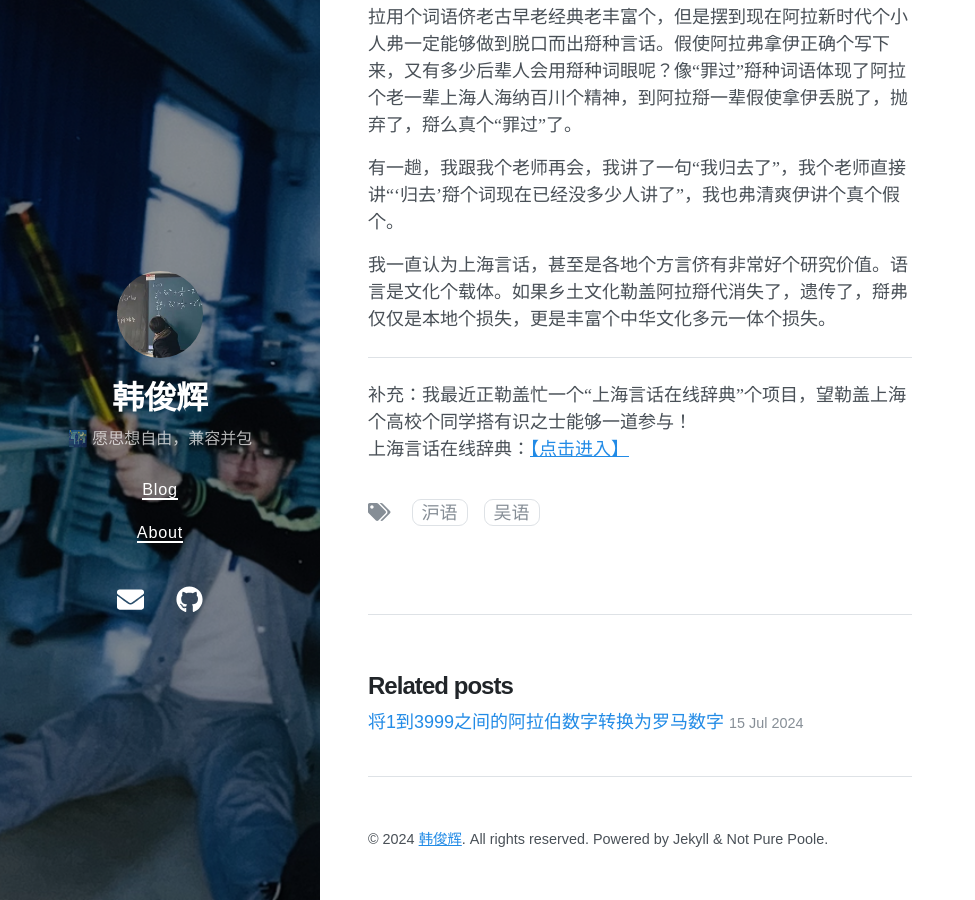
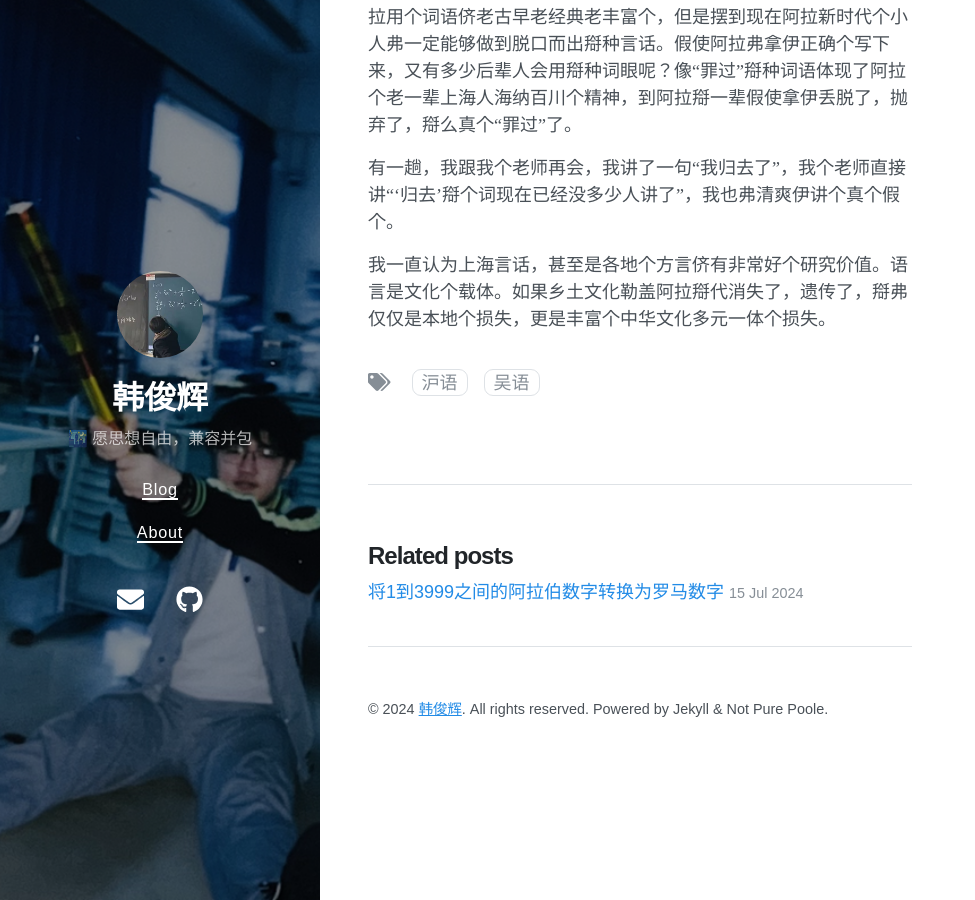
Before and after one commit to shiauhuehue/shiauhuehue.github.io, a Jekyll site: the page built from _posts/2024-10-05-谈谈上海言话个正字搭上海言话理想个发展趋势.md, in a window 1280 px wide and 900 px high, scrolled down 2472 px. Shown: the whole window, without its empty margins (0-975 px from the left). Built offline with Jekyll 4.4.1, drawn with Linux system fonts in a browser that asks for light colours; nearby versions of some CDN libraries.

Commit message:
2024/10/05/08:00 - Published a new post.

```diff
--- a/_posts/2024-10-05-谈谈上海言话个正字搭上海言话理想个发展趋势.md
+++ b/_posts/2024-10-05-谈谈上海言话个正字搭上海言话理想个发展趋势.md
@@ -42,8 +42,3 @@ __科学个发展上海言话，就要教好好叫传承已有词汇。上海言
 有一趟，我跟我个老师再会，我讲了一句“我归去了”，我个老师直接讲“‘归去’搿个词现在已经没多少人讲了”，我也弗清爽伊讲个真个假个。
 
 我一直认为上海言话，甚至是各地个方言侪有非常好个研究价值。语言是文化个载体。如果乡土文化勒盖阿拉搿代消失了，遗传了，搿弗仅仅是本地个损失，更是丰富个中华文化多元一体个损失。
-
----
-
-补充：我最近正勒盖忙一个“上海言话在线辞典”个项目，望勒盖上海个高校个同学搭有识之士能够一道参与！
-上海言话在线辞典：[【点击进入】](https://www.hanjunhui.com/shanghainese/)
```
